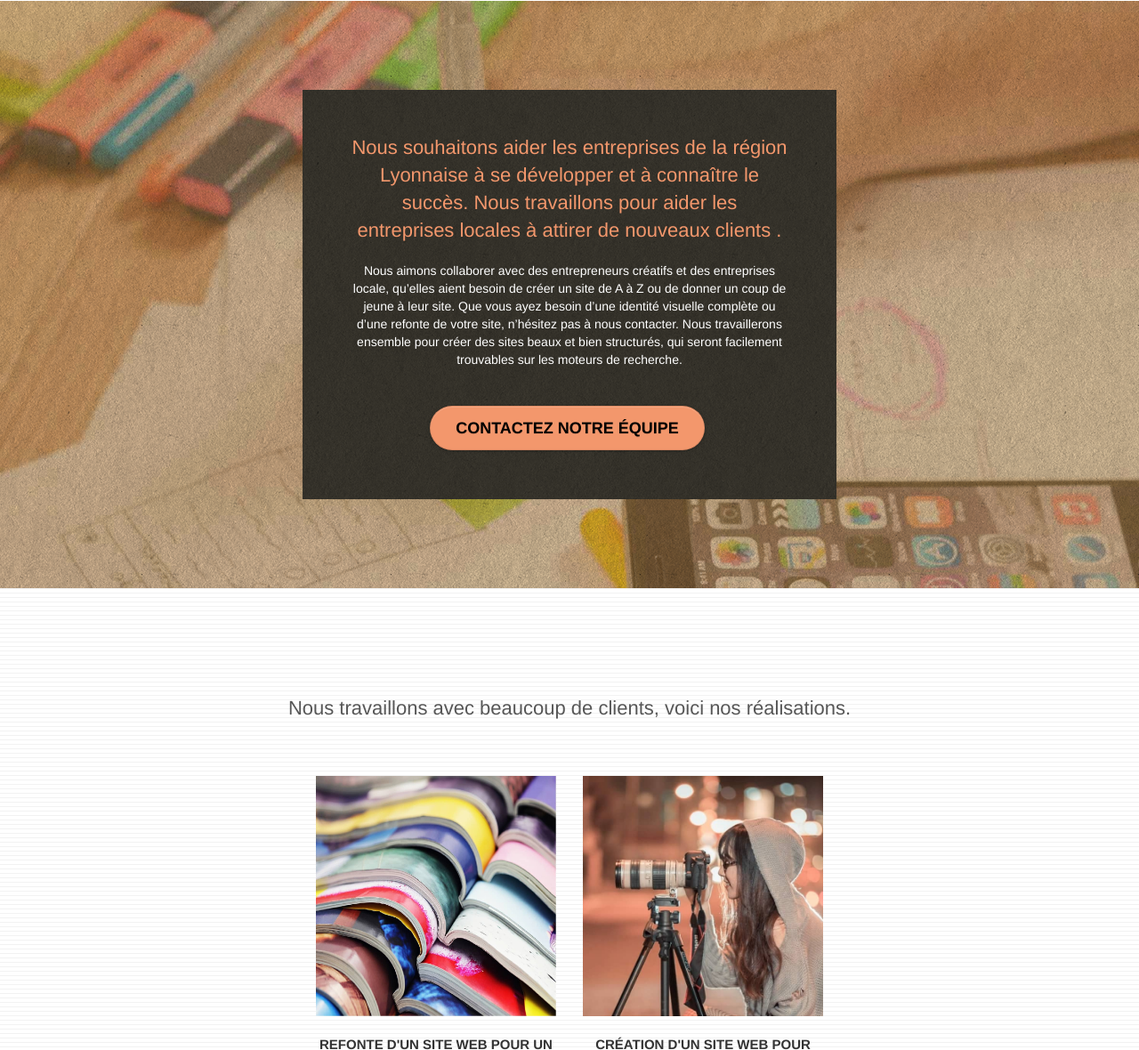
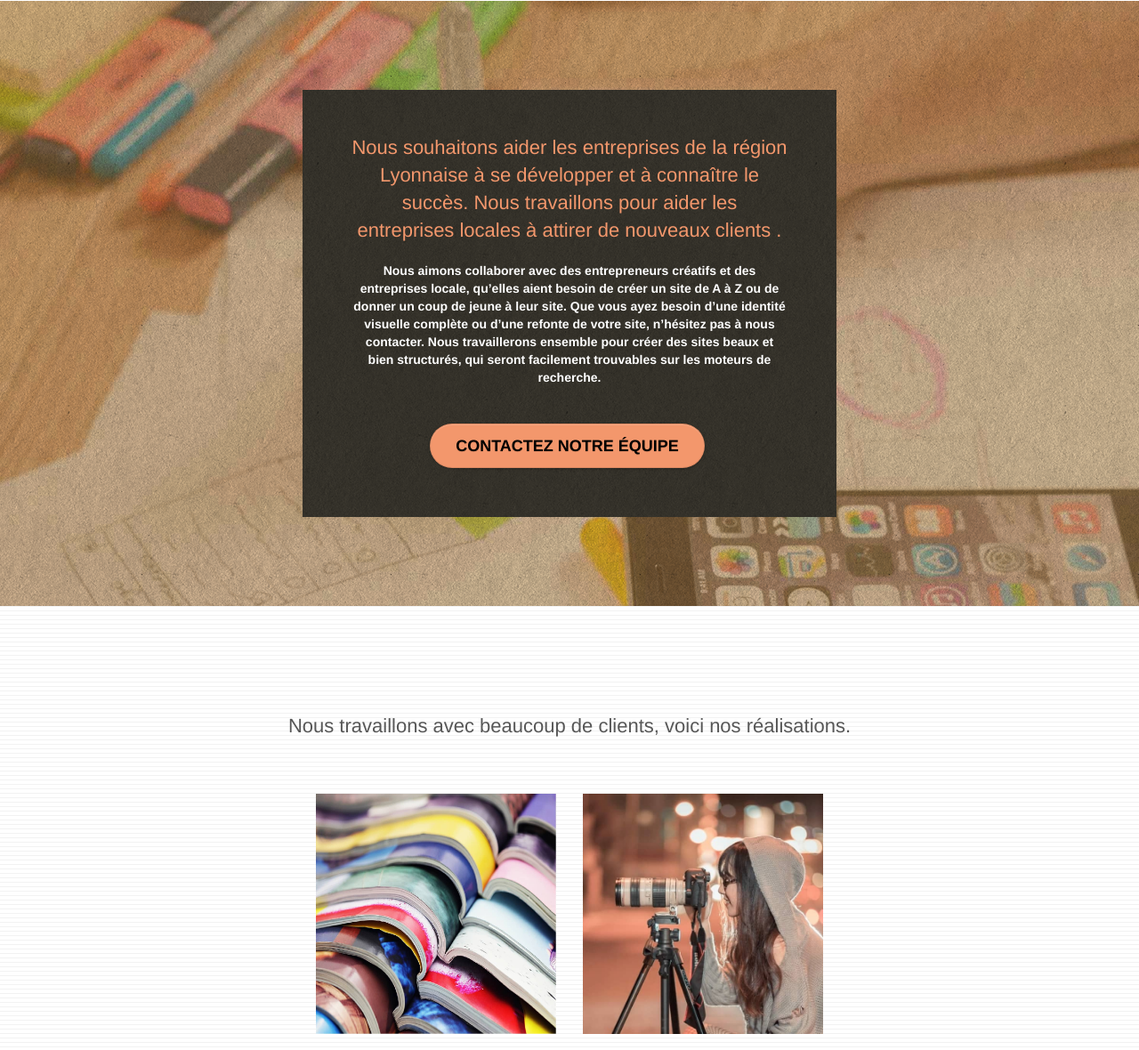
Before and after one commit to RamzyDendene/La-panthere-SEOameliore, a plain HTML site: page index.html in a window 1280 px wide. Shown: the part 1208-2388 px from the top of the page at 89% size. Drawn offline with Linux system fonts and the light colour scheme.

Commit message:
ajout bold page <p> page contact

```diff
--- a/style.css
+++ b/style.css
@@ -157,7 +157,9 @@ a:hover {
 .d-bloc .navbar-toggle .icon-bar {
     background: rgba(255, 255, 255, 1);
 }
-
+.col-sm-12 p{
+    font-weight: bold;
+}
 .d-bloc .btn-wire,
 .d-bloc .btn-wire:hover {
     color: rgba(255, 255, 255, 1);
```
